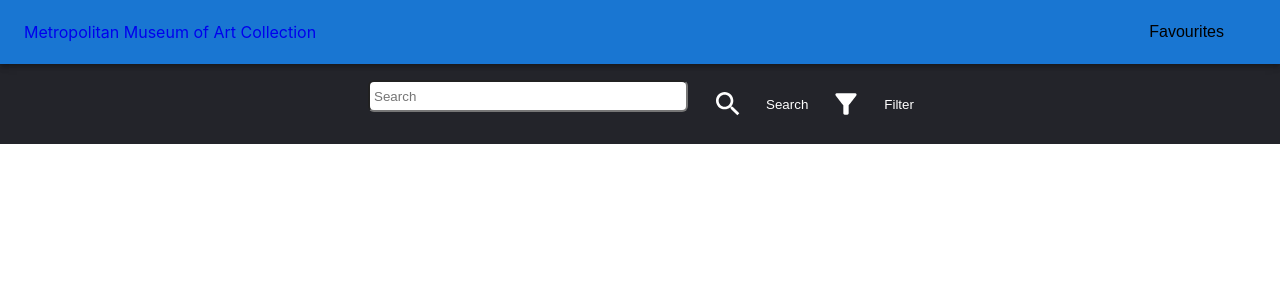
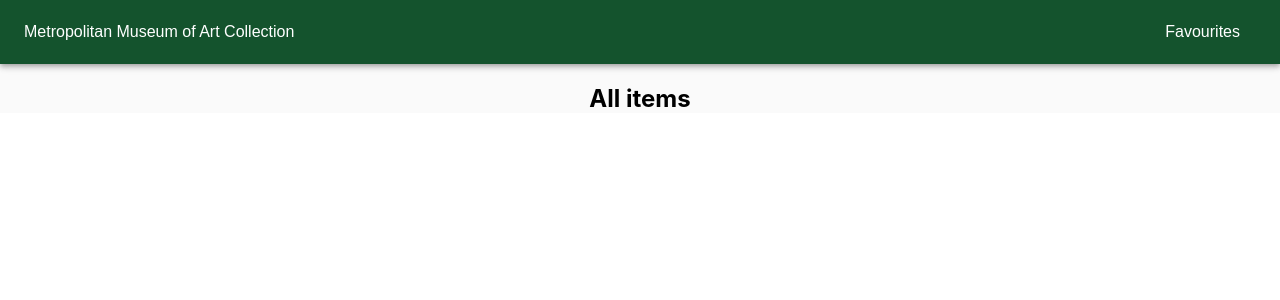
Before and after one commit to KerimeAbanoz/museum-app, a React (Create React App) app: page /favourites in a window 1280 px wide. Shown: the top 300 px of the page. Built offline with nearby package versions, Linux system fonts and the light colour scheme.

Commit message:
some differences

```diff
--- a/src/App.css
+++ /dev/null
@@ -1,38 +0,0 @@
-.App {
-  text-align: center;
-}
-
-.App-logo {
-  height: 40vmin;
-  pointer-events: none;
-}
-
-@media (prefers-reduced-motion: no-preference) {
-  .App-logo {
-    animation: App-logo-spin infinite 20s linear;
-  }
-}
-
-.App-header {
-  background-color: #282c34;
-  min-height: 100vh;
-  display: flex;
-  flex-direction: column;
-  align-items: center;
-  justify-content: center;
-  font-size: calc(10px + 2vmin);
-  color: white;
-}
-
-.App-link {
-  color: #61dafb;
-}
-
-@keyframes App-logo-spin {
-  from {
-    transform: rotate(0deg);
-  }
-  to {
-    transform: rotate(360deg);
-  }
-}
--- a/src/App.js
+++ b/src/App.js
@@ -1,14 +1,12 @@
-import "./App.css";
-// import Navbar from "./components/Navbar";
-// import Main from "./pages/Main";
 import AppRouter from "./router/AppRouter";
 
 function App() {
   return (
-    <div className="App" style={{ backgroundColor: "#23242a" }}>
-      <AppRouter/>
-      {/* <Navbar /> */}
-      {/* <Main /> */}
+    <div
+      className="App"
+      style={{ backgroundColor: "#fafafa", textAlign: "center" }}
+    >
+      <AppRouter />
     </div>
   );
 }
--- a/src/components/ArtCard.jsx
+++ b/src/components/ArtCard.jsx
@@ -1,8 +1,7 @@
-import React from "react";
+import { useState } from "react";
 import { useNavigate } from "react-router-dom";
 import FavoriteBorderIcon from "@mui/icons-material/FavoriteBorder";
 
-// const IMG_API = "https://image.tmdb.org/t/p/w1280";
 const defaultImage =
   "https://images.unsplash.com/photo-1581905764498-f1b60bae941a?ixlib=rb-1.2.1&ixid=eyJhcHBfaWQiOjEyMDd9&auto=format&fit=crop&w=700&q=80";
 
@@ -32,24 +31,44 @@
 }) => {
   const navigate = useNavigate();
 
-  const handleFavorite = (e) => {
-    console.log(e.target);
+  const [favorites, setFavorites] = useState(
+    JSON.parse(localStorage.getItem("favorites")) || []
+  );
+
+  const handleAddToFavorites = (item) => {
+    const newFavorites = [...favorites, item];
+    setFavorites(newFavorites);
+    localStorage.setItem("favorites", JSON.stringify(newFavorites));
   };
 
   return (
-    <div className="movie">
+    <div
+      style={{
+        backgroundColor: "transparent",
+        borderRadius: "3px",
+        boxShadow: "1px 3px 5px rgba(0, 0, 0, 0.5)",
+        overflow: "hidden",
+        margin: "1rem",
+        width: "300px",
+        position: "relative",
+        cursor: "pointer",
+      }}
+    >
       <div onClick={() => navigate("details/" + objectID)}>
         <img
+          style={{ objectFit: "cover", height: "400px", maxWidth: "100%" }}
           loading="lazy"
           src={primaryImage ? primaryImage : defaultImage}
-          alt="art-work"
+          alt="art-work-image"
         />
-        <h1>{title}</h1>
-        <h2>{artistDisplayName ? artistDisplayName : "Unkown artist"}</h2>
-        <h4>{dimensions}</h4>
+        <h3>{title}</h3>
+
+        <h5>
+          {artistDisplayName ? artistDisplayName : country},{objectBeginDate}
+        </h5>
       </div>
       <div>
-        <FavoriteBorderIcon onClick={handleFavorite} />
+        <FavoriteBorderIcon onClick={(item) => handleAddToFavorites()} />
       </div>
     </div>
   );
--- a/src/components/Navbar.jsx
+++ b/src/components/Navbar.jsx
@@ -9,26 +9,30 @@
   const navigate = useNavigate();
   return (
     <Box sx={{ flexGrow: 1 }}>
-      <AppBar position="static">
+      <AppBar position="static" style={{ background: "#14532d" }}>
         <Toolbar>
-          <Link
-            to="/"
+          <button
+            onClick={() => navigate("/")}
             variant="h6"
-            component="div"
             style={{
-              display: { xs: "none", sm: "block" },
-              textDecoration: "none",
+              color: "white",
+              background: "transparent",
+              padding: "1rem 2rem 1rem 0",
+              border: "none",
+              fontSize: "1rem",
+              cursor: "pointer",
             }}
           >
             Metropolitan Museum of Art Collection
-          </Link>
+          </button>
 
           <Box sx={{ flexGrow: 1 }} />
           <Box sx={{ display: "flex" }}>
             <button
               style={{
+                color: "white",
                 background: "transparent",
-                padding: "1rem 2rem",
+                padding: "1rem",
                 border: "none",
                 fontSize: "1rem",
                 cursor: "pointer",
--- /dev/null
+++ b/src/hooks/useGetWorks.js
@@ -0,0 +1,5 @@
+import { useEffect, useState } from "react";
+
+export default useGetWorks = (query, pageNumber) => {
+  return null;
+};
--- a/src/index.css
+++ b/src/index.css
@@ -12,148 +12,6 @@
     monospace;
 }
 
-/* @import url("https://fonts.googleapis.com/css2?family=Poppins:wght@200;400;600&display=swap"); */
-
 * {
   box-sizing: border-box;
 }
-
-/* body {
-  font-family: "Poppins", "sans-serif";
-  margin: 0;
-} */
-
-/* MovieCard Custom CSS */
-.movie {
-  background-color: #3f51b5;
-  border-radius: 3px;
-  box-shadow: 3px 3px 5px rgba(0, 0, 0, 0.1);
-  overflow: hidden;
-  margin: 1rem;
-  width: 300px;
-  position: relative;
-  cursor: pointer;
-}
-
-.movie img {
-  object-fit: cover;
-  height: 450px;
-  max-width: 100%;
-}
-
-.movie-over {
-  position: absolute;
-  background-color: rgba(255, 255, 255, 0.7);
-  color: #000;
-  bottom: 0;
-  left: 0;
-  right: 0;
-  overflow: auto;
-  max-height: 100%;
-  padding: 1rem;
-  transform: translateX(100%);
-  transition: transform 0.3s ease-in-out;
-}
-
-.movie:hover .movie-over {
-  transform: translateX(0%);
-}
-
-.tag {
-  border-radius: 5px;
-  padding: 0.7rem;
-  font-weight: bold;
-  width: 3rem;
-  text-align: center;
-}
-
-.tag.green {
-  background-color: #1b5e20;
-}
-
-.tag.orange {
-  background-color: #f57f17;
-}
-
-.tag.red {
-  background-color: #7f0000;
-}
-
-.form-image {
-  min-width: 800px;
-  min-height: 600px;
-}
-
-/* Login Custom CSS */
-
-.custom-linear-gradient::before {
-  background: linear-gradient(0deg, transparent, #ff4b45);
-  transform-origin: bottom right;
-  animation: animate 6s linear infinite;
-}
-
-.custom-linear-gradient::after {
-  background: linear-gradient(0deg, transparent, #ff4b45);
-  transform-origin: bottom right;
-  animation: animate 6s linear infinite;
-  animation-delay: -3s;
-}
-
-.form {
-  padding: 50px 40px;
-}
-
-.inputbox-input {
-  z-index: 10;
-  padding: 20px 10px 10px;
-}
-
-.inputbox-span {
-  padding: 20px 0px 10px;
-  pointer-events: none;
-  transition: 0.5s;
-}
-
-.inputbox input:valid ~ span,
-.inputbox input:focus ~ span {
-  color: #ff4b45;
-  transform: translateY(-34px);
-  font-size: 0.75em;
-}
-
-.inputbox i {
-  z-index: 9;
-  transition: 0.5s;
-  pointer-events: none;
-}
-
-.inputbox input:valid ~ i,
-.inputbox input:focus ~ i {
-  height: 44px;
-}
-
-.links-a {
-  margin: 10px 0;
-}
-
-.links-a:hover,
-.links-a:nth-child(2) {
-  color: #ff4b45;
-}
-
-.custom-input {
-  padding: 11px 25px;
-}
-
-.custom-input:active {
-  opacity: 0.8;
-}
-
-@keyframes animate {
-  0% {
-    transform: rotate(0deg);
-  }
-  100% {
-    transform: rotate(360deg);
-  }
-}
--- a/src/pages/ArtDetail.jsx
+++ b/src/pages/ArtDetail.jsx
@@ -9,7 +9,7 @@
   const [ArtDetail, setArtDetail] = useState("");
   const { id } = useParams();
 
-  const { title, poster_path } = ArtDetail;
+  const { title } = ArtDetail;
 
   useEffect(() => {
     axios
--- a/src/pages/Favourites.jsx
+++ b/src/pages/Favourites.jsx
@@ -1,57 +1,22 @@
-import React from "react";
+import React, { useState } from "react";
 import FilterAltIcon from "@mui/icons-material/FilterAlt";
 import SearchIcon from "@mui/icons-material/Search";
 
 const Favourites = () => {
+  const [items, setItems] = useState(
+    JSON.parse(localStorage.getItem("items")) || []
+  );
+
   return (
     <div>
-      {" "}
-      <form
-        style={{
-          display: "flex",
-          justifyContent: "center",
-          padding: "0.5rem",
-        }}
-      >
-        <input
-          type="search"
-          placeholder="Search"
-          style={{
-            width: "20rem",
-            height: "2rem",
-            borderRadius: "6px",
-            outline: "2px solid transparent",
-            padding: "4px",
-            margin: "0.5rem",
-          }}
-        />
-        <SearchIcon
-          style={{ fontSize: "2rem", margin: "1rem", color: "white" }}
-        />
-        <button
-          type="submit"
-          style={{
-            color: "white",
-            backgroundColor: "transparent",
-            border: "none",
-          }}
-        >
-          Search
-        </button>
-        <FilterAltIcon
-          style={{ fontSize: "2rem", margin: "1rem", color: "white" }}
-        />
-        <button
-          type="submit"
-          style={{
-            color: "white",
-            backgroundColor: "transparent",
-            border: "none",
-          }}
-        >
-          Filter
-        </button>
-      </form>
+      <div>
+        <h2>All items</h2>
+        <ul>
+          {items.map((item) => (
+            <li key={item.id}>{item.name}</li>
+          ))}
+        </ul>
+      </div>
     </div>
   );
 };
--- a/src/pages/Main.jsx
+++ b/src/pages/Main.jsx
@@ -7,11 +7,10 @@
 const API = "https://collectionapi.metmuseum.org/public/collection/v1/objects";
 const searchAPI =
   "https://collectionapi.metmuseum.org/public/collection/v1/search?q=";
-// const denemearray = [1, 2, 3, 4, 5, 6, 7, 8, 9, 10, 11, 12, 13, 14, 15];
+
 const denemearray = [4577, 4656, 5678, 567, 123, 345, 57, 7890, 7756];
 
 const Main = () => {
-  const [artWorks, setArtWorks] = useState([]);
   const [data, setData] = useState([]);
   const [loading, setLoading] = useState(true);
   const [searchValue, setSearchValue] = useState("");
@@ -32,18 +31,18 @@
     setLoading(false);
   };
 
-  const getArtWorks = async () => {
+  useEffect(() => {
+    getSpecificArtWork();
+  }, []);
+
+  const getArtWorkBySearch = async () => {
     setLoading(true);
     axios
       .get(searchAPI + searchValue)
       .then((res) => {
-        setArtWorks(res?.data?.objectIDs);
         console.log(res?.data?.objectIDs);
-        // setData((data) => [...data, res.data]);
-        // getSpecificArtWork();
-        // setLoading(false);
+        setData((data) => [...data, res.data?.objectIDs]);
       })
-      // .then(artWorks.slice(0, 10).forEach((id) => getSpecificArtWork(id)))
       .catch((error) => {
         console.log(error);
       });
@@ -52,23 +51,9 @@
 
   const handleSearch = (e) => {
     e.preventDefault();
-    getArtWorks(searchAPI + searchValue);
+    getArtWorkBySearch(searchAPI + searchValue);
     console.log(searchValue);
   };
-
-  useEffect(() => {
-    // getArtWorks(API);
-    getSpecificArtWork();
-  }, []);
-
-  // useEffect(() => {
-  //   console.log(data);
-  // }, [data]);
-
-  // if (loading) {
-  // console.log(loading);
-  // return <h1>HELLO</h1>;
-  // }
 
   return (
     <>
@@ -86,40 +71,33 @@
           style={{
             width: "20rem",
             height: "2rem",
+            border: "none",
             borderRadius: "6px",
             outline: "2px solid transparent",
             padding: "4px",
             margin: "0.5rem",
+            boxShadow: "1px 1px 5px 1px #d1e3d8",
           }}
           value={searchValue}
           onChange={(e) => setSearchValue(e.target.value)}
         />
         <SearchIcon
-          style={{ fontSize: "2rem", margin: "1rem", color: "white" }}
+          style={{ fontSize: "2rem", margin: "1rem 0", color: "#14532d" }}
         />
         <button
           type="submit"
           style={{
-            color: "white",
+            color: "#14532d",
             backgroundColor: "transparent",
             border: "none",
+            cursor: "pointer",
           }}
         >
           Search
         </button>
         <FilterAltIcon
-          style={{ fontSize: "2rem", margin: "1rem", color: "white" }}
+          style={{ fontSize: "2rem", margin: "1rem", color: "#14532d" }}
         />
-        <button
-          type="submit"
-          style={{
-            color: "white",
-            backgroundColor: "transparent",
-            border: "none",
-          }}
-        >
-          Filter
-        </button>
       </form>
 
       <div
```
